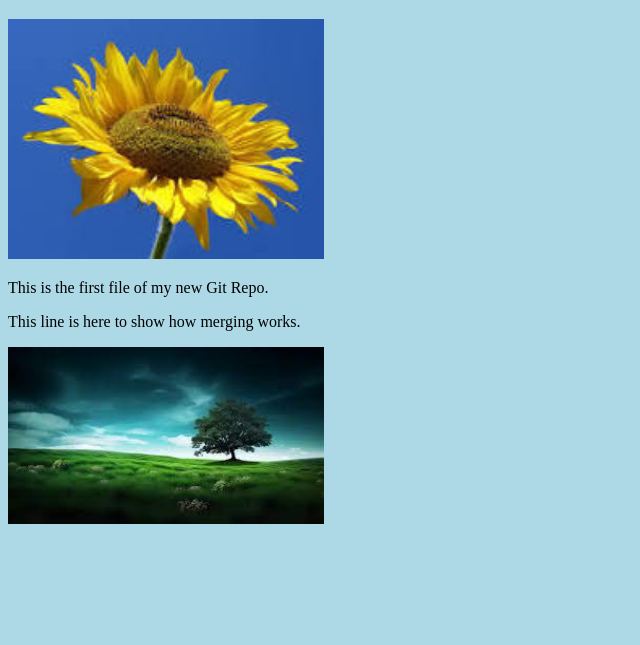
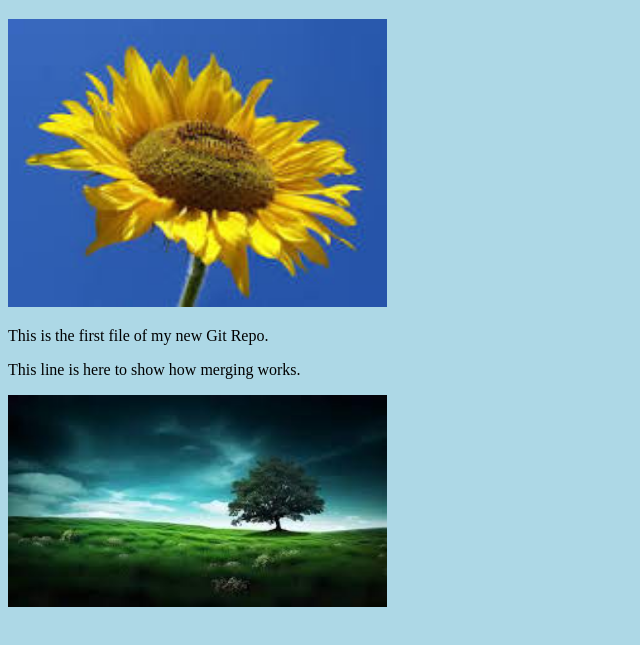
Before and after one commit to Raj-saini/hello-world, a plain HTML site: page index.html in a window 1280 px wide. Shown: the part 61-706 px from the top of the page, without its empty margins (0-640 px from the left). Drawn offline with Linux system fonts and the light colour scheme.

Commit message:
Updated index.html Resized images

```diff
--- a/index.html
+++ b/index.html
@@ -7,10 +7,10 @@
 <body>
 
 <h1>Hello World </h1>
-<div><img src="img_hello_world.jpeg" alt="Hello World from space" style="width:25%;height:25%"></div>
+<div><img src="img_hello_world.jpeg" alt="Hello World from space" style="width:30%;height:30%"></div>
 <p> This is the first file of my new Git Repo. </p>
 <p>This line is here to show how merging works.</p>
-<div><img src="img_hello_git.jpeg" alt="Hello World from space" style="width:25%;height:25%"></div>
+<div><img src="img_hello_git.jpeg" alt="Hello World from space" style="width:30%;height:30%"></div>
 
 </body>
 </html>
```
